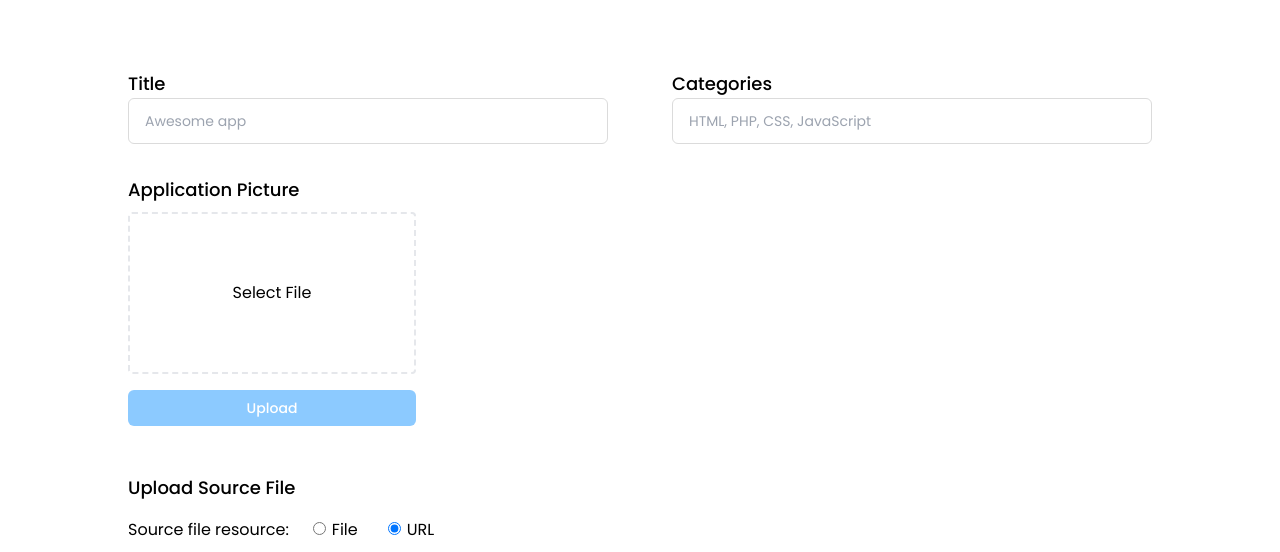
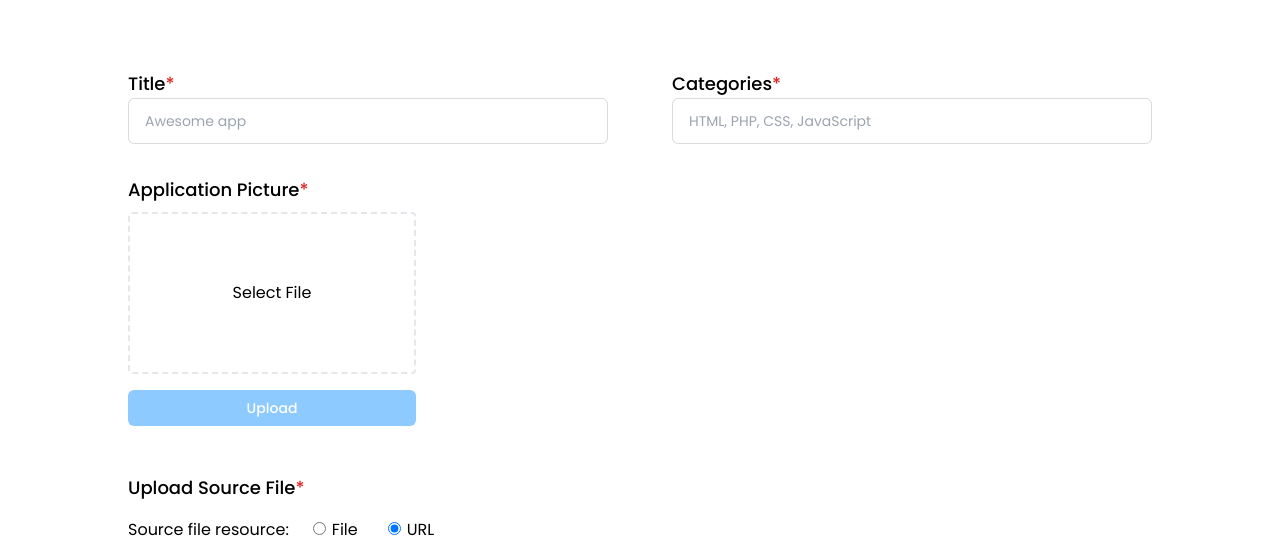
Before and after one commit to TiveCS/codemart-next, a Next.js app: page /products/sell in a window 1280 px wide. Shown: the part 122-674 px from the top of the page. Built offline with nearby package versions, Linux system fonts and the light colour scheme; no server answers; sample sign-in values are in the browser's storage.

Commit message:
add validation

```diff
--- a/pages/products/sell.tsx
+++ b/pages/products/sell.tsx
@@ -6,6 +6,21 @@ import Button from '../../components/Button';
 import FormInput from '../../components/FormInput';
 import FormRadio from '../../components/FormRadio';
 import UploadFile from '../../components/pages/Sell/UploadFile';
+
+interface Payload {
+  title: string;
+  categories: string[];
+  pictureFile: string | undefined;
+  sourceFile: string | undefined;
+  price: number;
+  description: string;
+  authorEmail: string | null | undefined;
+}
+
+interface ValidationResponse {
+  messages: { [key: string]: string };
+  isValid: boolean;
+}
 
 export default function SellPage() {
   const { data: session, status } = useSession();
@@ -20,6 +35,7 @@ export default function SellPage() {
   const [categories, setCategories] = useState<string>('');
   const [price, setPrice] = useState<number>(0);
   const [description, setDescription] = useState<string>('');
+  const [errors, setErrors] = useState<{ [key: string]: string }>({});
 
   const handleGetFileUrl = (name: string, url: string) => {
     setFileUrl({ ...fileUrl, [name]: url });
@@ -30,6 +46,7 @@ export default function SellPage() {
   };
 
   const handleSubmit = async () => {
+    setErrors({});
     const cat = categories.split(',').map((c) => c.trim());
 
     const payload = {
@@ -41,6 +58,12 @@ export default function SellPage() {
       description,
       authorEmail: session?.user?.email,
     };
+
+    const validation = validatePayload(payload);
+    if (!validation.isValid) {
+      setErrors(validation.messages);
+      return;
+    }
 
     const response = await fetch('/api/products', {
       method: 'POST',
@@ -55,6 +78,24 @@ export default function SellPage() {
     console.log(data);
   };
 
+  const validatePayload = (payload: Payload): ValidationResponse => {
+    const { title, categories, pictureFile, sourceFile, price } = payload;
+    const msg = {} as { [key: string]: string };
+
+    if (!title) msg['title'] = 'Title is required';
+
+    if (!categories || categories.length === 0)
+      msg['categories'] = 'Categories are required';
+
+    if (!pictureFile) msg['pictureFile'] = 'Picture is required';
+
+    if (!sourceFile) msg['sourceFile'] = 'Source file is required';
+
+    if (price < 0) msg['price'] = 'Price must be greater than 0';
+
+    return { messages: msg, isValid: Object.keys(msg).length === 0 };
+  };
+
   return (
     <>
       <Head>
@@ -63,7 +104,9 @@ export default function SellPage() {
       <div className="grid max-w-6xl grid-flow-row px-16 py-24 mx-auto gap-y-8">
         <div className="grid grid-flow-col gap-16">
           <label htmlFor="title">
-            <p className="text-lg font-medium">Title</p>
+            <p className="text-lg font-medium">
+              Title<span className="text-red-600">*</span>
+            </p>
             <FormInput
               id="title"
               type={'text'}
@@ -73,7 +116,9 @@ export default function SellPage() {
           </label>
 
           <label htmlFor="categories">
-            <p className="text-lg font-medium">Categories</p>
+            <p className="text-lg font-medium">
+              Categories<span className="text-red-600">*</span>
+            </p>
             <FormInput
               id="categories"
               type={'text'}
@@ -85,7 +130,9 @@ export default function SellPage() {
         </div>
 
         <div>
-          <p className="text-lg font-medium">Application Picture</p>
+          <p className="text-lg font-medium">
+            Application Picture<span className="text-red-600">*</span>
+          </p>
           <UploadFile
             name="picture"
             accept="image/*"
@@ -95,7 +142,9 @@ export default function SellPage() {
         </div>
 
         <div className="flex flex-col my-4">
-          <p className="mb-4 text-lg font-medium">Upload Source File</p>
+          <p className="mb-4 text-lg font-medium">
+            Upload Source File<span className="text-red-600">*</span>
+          </p>
           <div className="flex flex-row mb-4 space-x-6">
             <p>Source file resource:</p>
             <FormRadio
```
